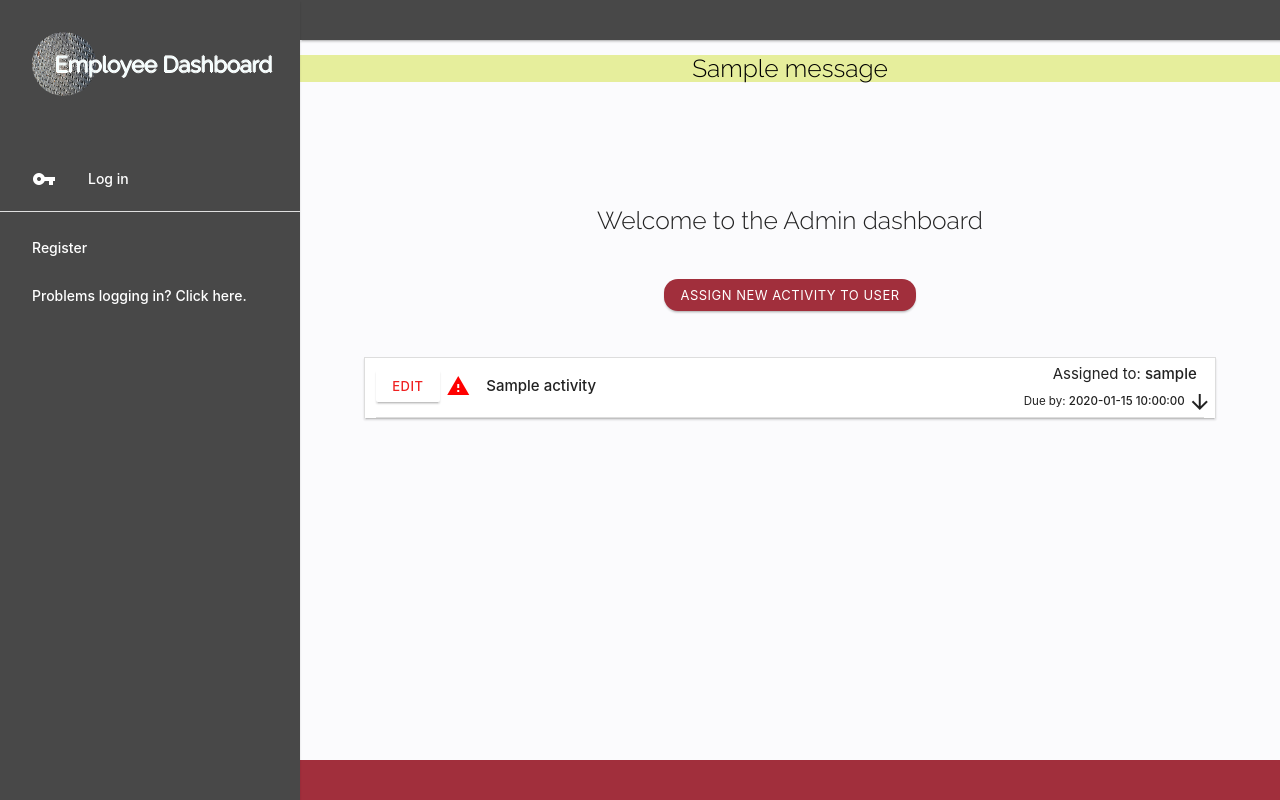
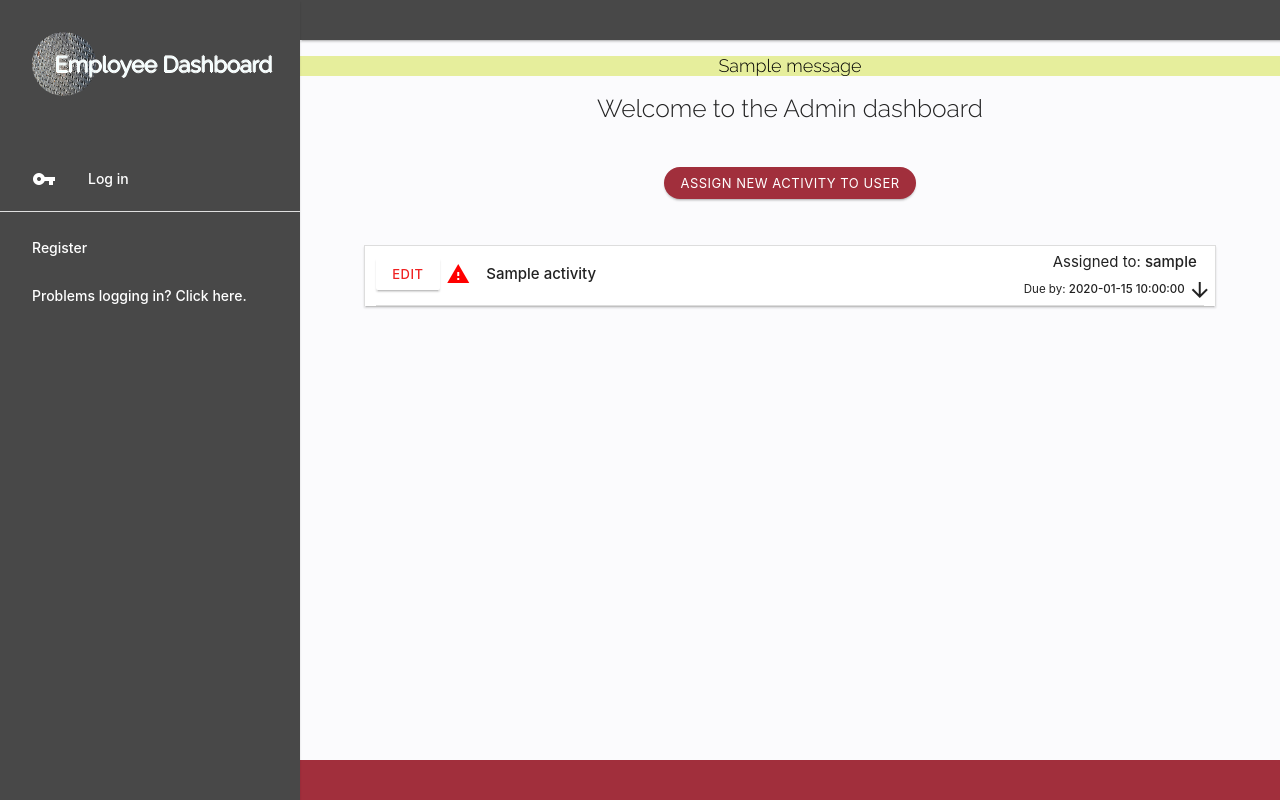
Before and after one commit to D-Lawson/employee-dashboard-app, a Flask app: page /admin_dashboard in a window 1280 px wide. Run offline with Flask 2, Linux system fonts and the light colour scheme; one stand-in notice (Sample message) is shown; a database or web service that is not in the repository returns one stand-in record (values such as "Sample title"); some libraries are stand-ins or nearby versions.

Commit message:
Add cancel route to edit activity. Adjust CSS

```diff
--- a/app.py
+++ b/app.py
@@ -195,6 +195,19 @@ def delete_activity(activity_id):
     flash("Activity Deleted")
     return redirect(url_for("admin_dashboard"))
 
+# Cancel edit activity
+@app.route("/cancel")
+def cancel():
+    """
+    Cancels the edit and redirects to the dashboard
+    """
+    if is_admin_authenticated():
+        return redirect(url_for("admin_dashboard"))
+    elif check_authentication():
+        return redirect(url_for("dashboard"))
+
+    return render_template("login.html")
+
 
 #  Mark activity as completed
 @app.route("/completed/<activity_id>")
--- a/static/css/style.css
+++ b/static/css/style.css
@@ -73,13 +73,24 @@ header, main, footer {
 }
 
 .flash-style{
-  padding-left: 300px; margin-top: 55px;
+  padding-left: 300px;
+  margin-top: 40px;
+  margin-bottom: 0;
+  position: absolute;
+  width: 100%;
+  top: 0;
 }
 
 @media (max-width: 992px){
   .flash-style{
-    padding-left: 0px; margin-top: 55px;
+    padding-left: 0px;
+    margin-top: 52px;
 }
+}
+
+.flash-text{
+  margin-bottom: 0;
+  font-size: large;
 }
 
 /* Nav and sidenav styling */
@@ -146,12 +157,19 @@ nav .sidenav-trigger i {
         margin-left: 50px;
 }
 
+.edit-button-width{
+  width: 100%;
+  border-radius: 2em !important;
+  font-size: x-small;
+}
+
 .submit-fill{
-  background-color: #a12f3c;
+  background-color: #2f96a1;
+  border-radius: 2em !important;
 }
 
 .submit-fill:hover {
-  background-color: #c5525f !important;
+  background-color: #53a0a8 !important;
 }
 
 input:-webkit-autofill,
@@ -190,6 +208,13 @@ form .row{
   border-radius: 0.4rem;
 }
 
+.form-style1{
+  background-color: transparent;
+  padding: 30px 20px 15px 20px;
+  margin-bottom: 10px;
+  border-radius: 0.4rem;
+}
+
 .form-margin{
   margin-bottom: 5px;
 }
@@ -207,7 +232,7 @@ form .row{
 .add-activity{
   margin-bottom: 30px;
   background-color: #a12f3c !important;
-  border-radius: 14px !important;
+  border-radius: 2em !important;
 }
 
 .add-activity:hover {
--- a/templates/base.html
+++ b/templates/base.html
@@ -59,7 +59,7 @@
         {% if messages %}
         {% for message in messages %}
             <div class="row flashes flash-style">
-                <h5 class="lime lighten-3 black-text center-align">{{ message }}</h5>
+                <h5 class="lime lighten-3 black-text center-align flash-text">{{ message }}</h5>
             </div>
         {% endfor %}
         {% endif %}
```
Also changed, not shown: templates/edit_activity.html (+12 -3 lines).
